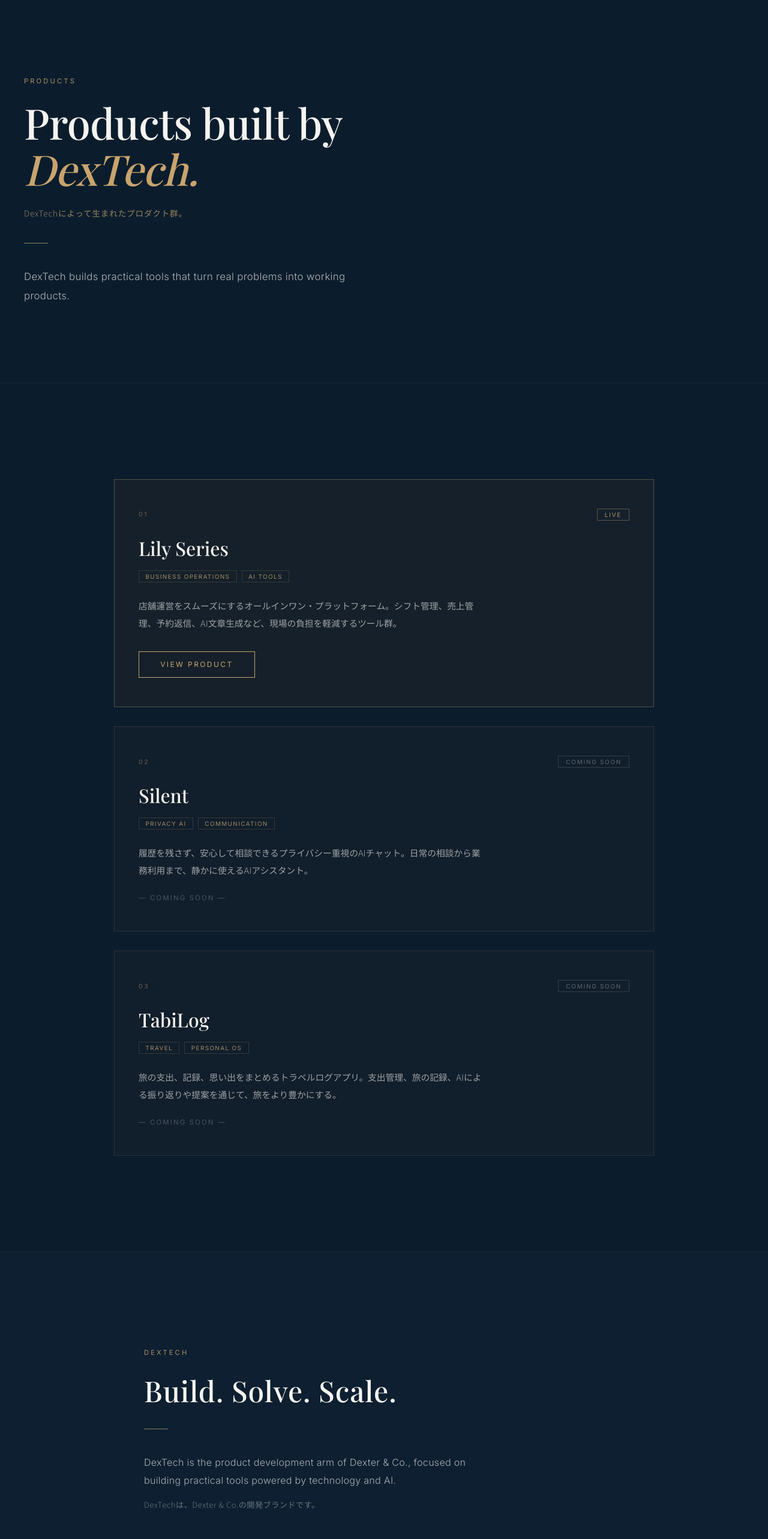
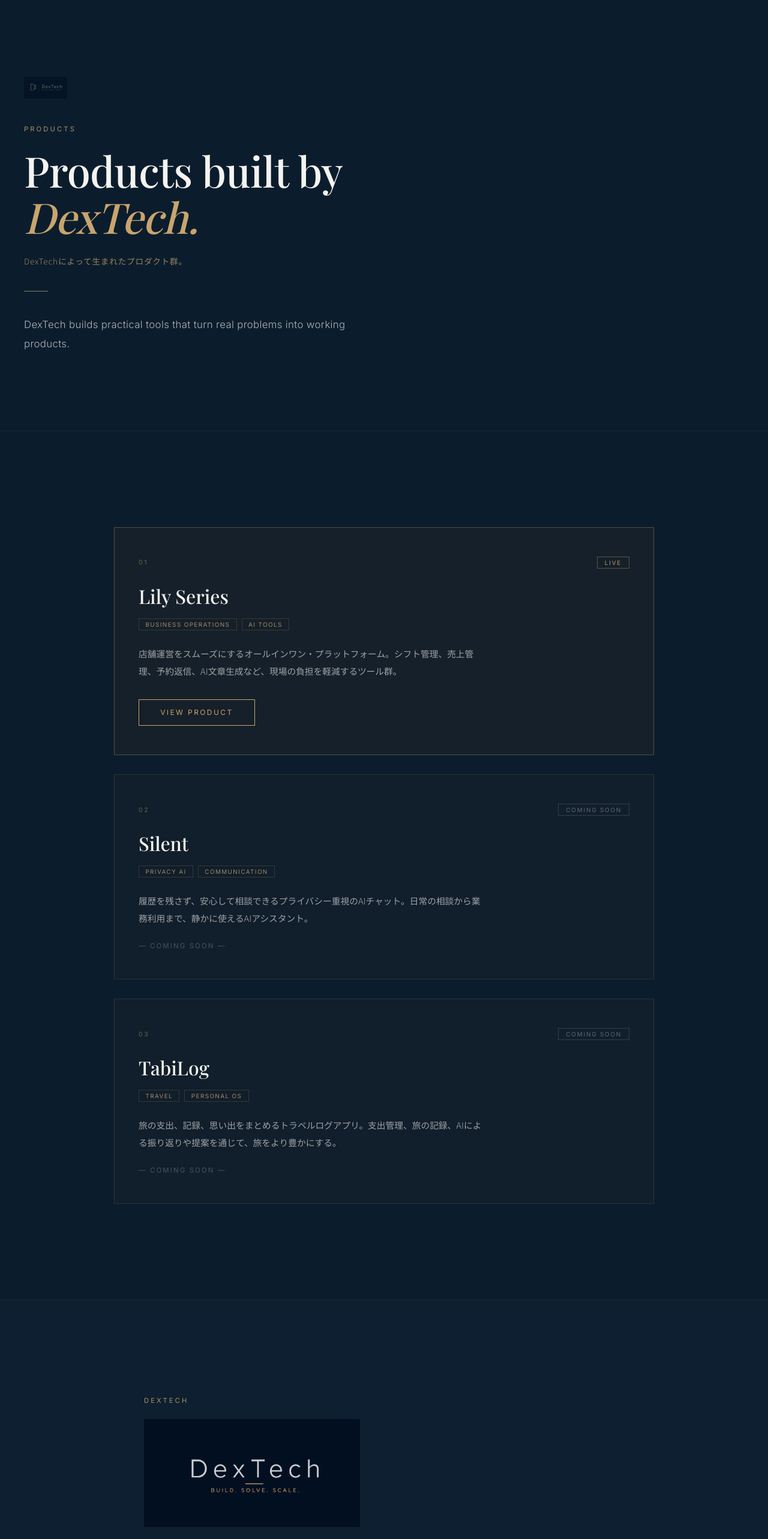
Before and after one commit to phanthyuu-hue/dexter-co-site, a Next.js app: page /products in a window 1280 px wide. Shown: the part 160-2726 px from the top of the page at 60% size. Built offline with nearby package versions, Linux system fonts and the light colour scheme; a web font is replaced by a local one.

Commit message:
feat: ProductsページにDexTechロゴ・Wordmark追加

```diff
--- a/app/products/page.tsx
+++ b/app/products/page.tsx
@@ -117,6 +117,16 @@
       borderBottom: "1px solid rgba(245,244,240,0.06)",
     }}>
       <div style={{ maxWidth: "800px" }}>
+        {/* DexTech ロゴ — 控えめに上部配置 */}
+        <div style={{ marginBottom: "2.5rem" }}>
+          <Image
+            src="/dextech-logo.png"
+            alt="DexTech"
+            width={180}
+            height={40}
+            style={{ height: "36px", width: "auto", objectFit: "contain", opacity: 0.6 }}
+          />
+        </div>
         <SectionLabel>Products</SectionLabel>
         <h1 style={{
           fontFamily: "var(--font-playfair)",
@@ -323,6 +333,16 @@
     }}>
       <div style={{ maxWidth: "800px", margin: "0 auto" }}>
         <SectionLabel>DexTech</SectionLabel>
+        {/* DexTech Wordmark */}
+        <div style={{ marginBottom: "2.5rem" }}>
+          <Image
+            src="/dextech-wordmark.png"
+            alt="DexTech — Build. Solve. Scale."
+            width={360}
+            height={80}
+            style={{ width: "clamp(200px, 35vw, 360px)", height: "auto", objectFit: "contain", opacity: 0.85 }}
+          />
+        </div>
         <h2 style={{
           fontFamily: "var(--font-playfair)",
           fontSize: "clamp(1.8rem, 4vw, 3rem)",
```
Also changed, not shown: public/dextech-logo.png (added), public/dextech-wordmark.png (added).
